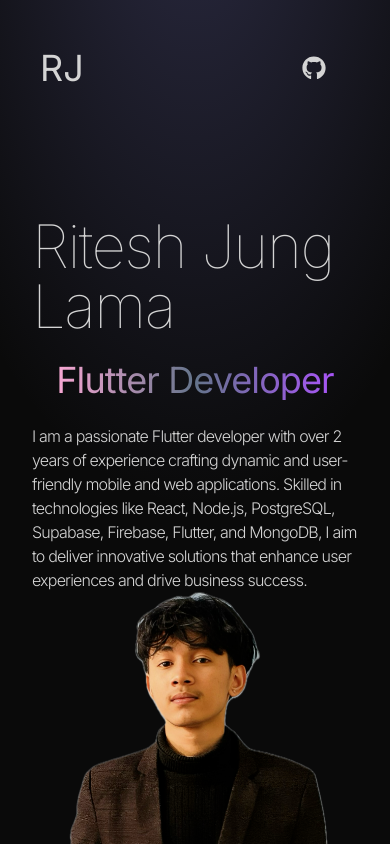
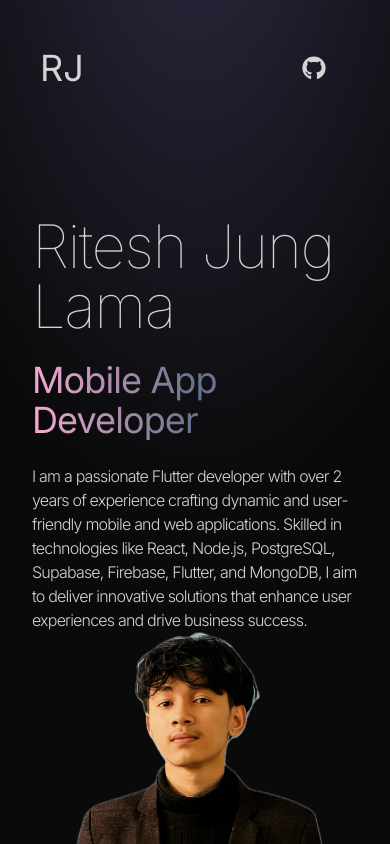
Before and after one commit to rjlama07/Portfolio-React, a React (Vite) app: page / in a window 390 px wide. Shown: the top 844 px of the page. Built offline with nearby package versions, Linux system fonts and the light colour scheme.

Commit message:
Change title from 'Flutter Developer' to 'Mobile App Developer'

```diff
--- a/src/components/Hero.jsx
+++ b/src/components/Hero.jsx
@@ -36,7 +36,7 @@ const Hero = () => {
               animate="visible"
               className="bg-gradient-to-r from-pink-300 via-slate-500 to-purple-500 bg-clip-text text-4xl tracking-tight text-transparent"
             >
-              Flutter Developer
+              Mobile App Developer
             </motion.span>
             <motion.p
               variants={container(1)}
```
